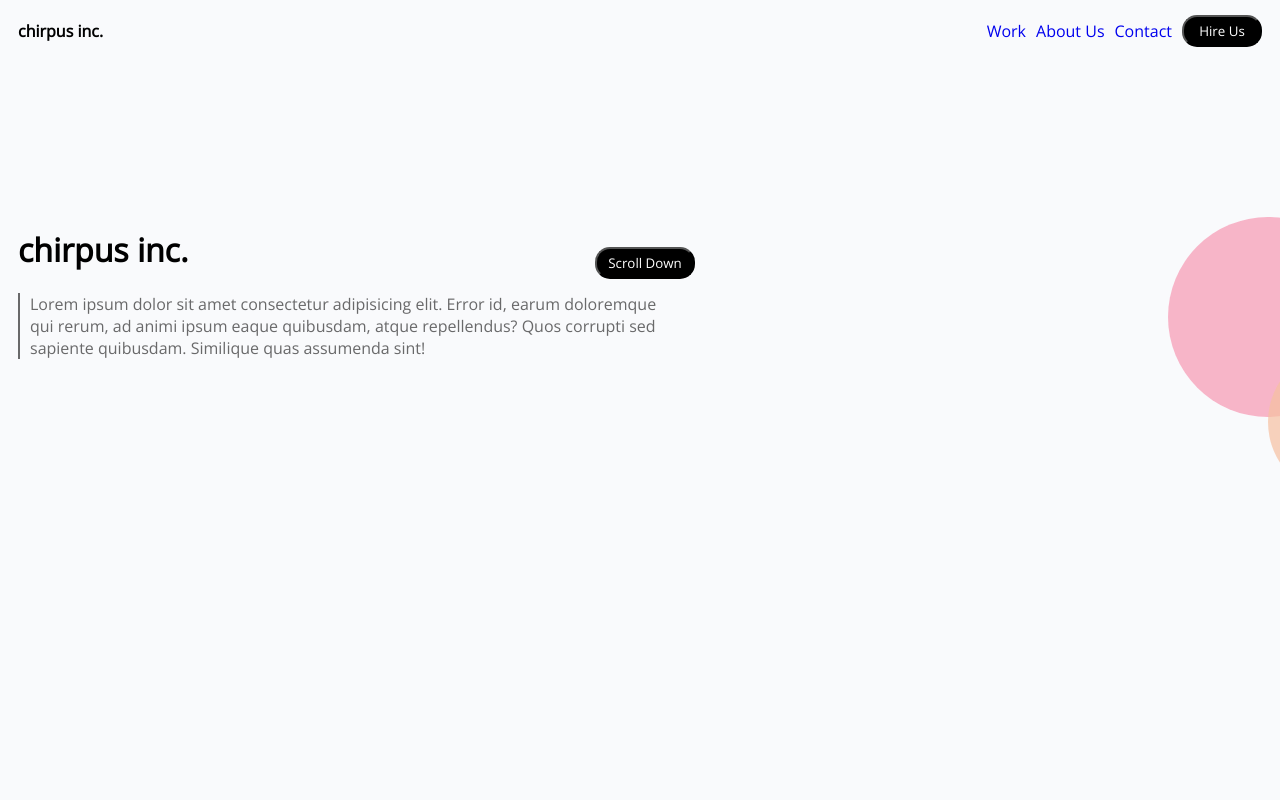
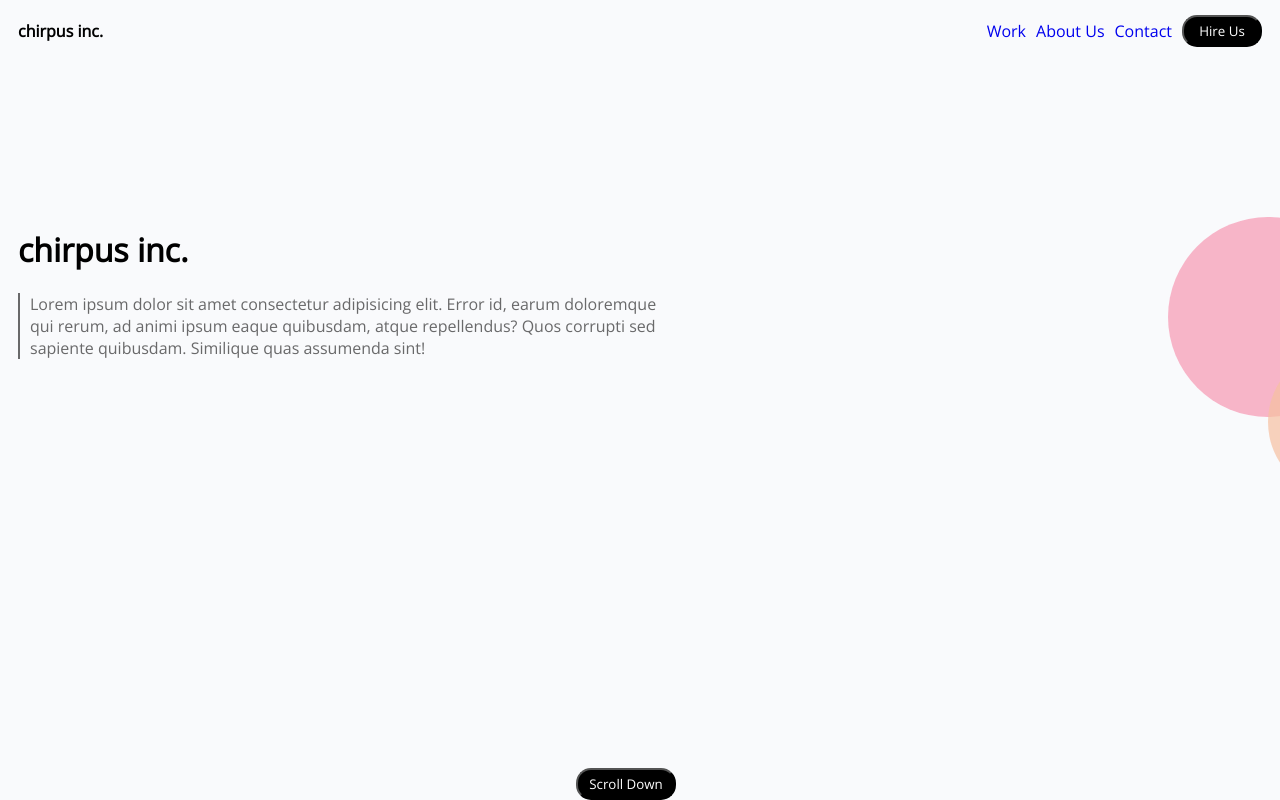
Before and after one commit to bailandocubita/html-css-lab1, a plain HTML site: page index.html in a window 1280 px wide. Shown: the top 800 px of the page. Drawn offline with nearby package versions, Linux system fonts and the light colour scheme.

Commit message:
Positioned Scroll Down button correctly.

```diff
--- a/index.html
+++ b/index.html
@@ -31,8 +31,10 @@
         <div class="medium"></div>
         <div class="small"></div>
     </div>
-    <div class="bottom">
-        <button>Scroll Down</button>
-    </div>
+    <footer>
+        <div class="bottom">
+            <button>Scroll Down</button>
+        </div>
+    </footer>
 </body>
 </html>
--- a/stylesheet.css
+++ b/stylesheet.css
@@ -60,6 +60,7 @@ button {
 @media screen and (min-width: 768px) {
     /* as of right now I can only get the justify-content properties to work in the parent.
     Which means that the title won't stay to the left since it's part of any parent! :( */
+
     header {
         display: flex;
         align-items: center;
@@ -93,13 +94,23 @@ button {
         width: 80px;
         padding-right: 10px;
     }
+
+    footer {
+        display: flex;
+        position: absolute;
+        bottom: 0;
+        left: 45%;
+        align-items: baseline;
+        justify-content: center;
+    }
     .bottom {
         display: flex;
         justify-content: center;
-        align-items: baseline;
+        /* align-items: baseline; */
     }
     .bottom button {
         width: 100px;
+        /* align-items: baseline; */
     }
     h1 {
         padding-top: 160px;
```
